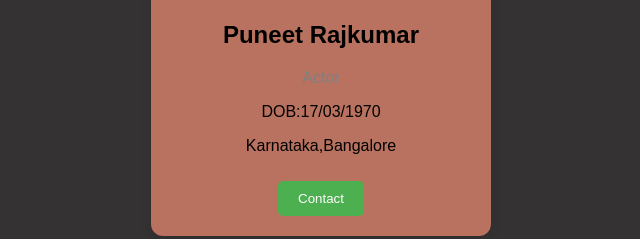
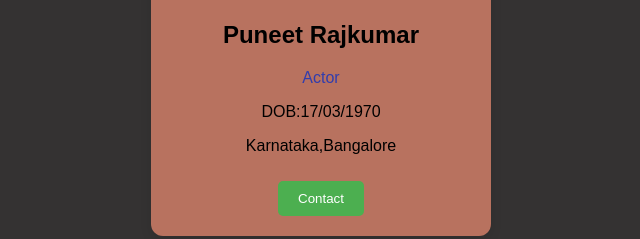
Before and after one commit to VishwanthWalmiki/InterviewQueation3_profilCard, a plain HTML site: page index.html in a window 1280 px wide. Shown: the part 369-608 px from the top of the page, 319-959 px from the left. Drawn offline with Linux system fonts and the light colour scheme.

Commit message:
Update style.css

```diff
--- a/style.css
+++ b/style.css
@@ -22,7 +22,7 @@ body {
 }
 
 .title {
-  color: grey;
+  color: rgb(49, 61, 173);
   font-size: 16px;
 }
 
```
